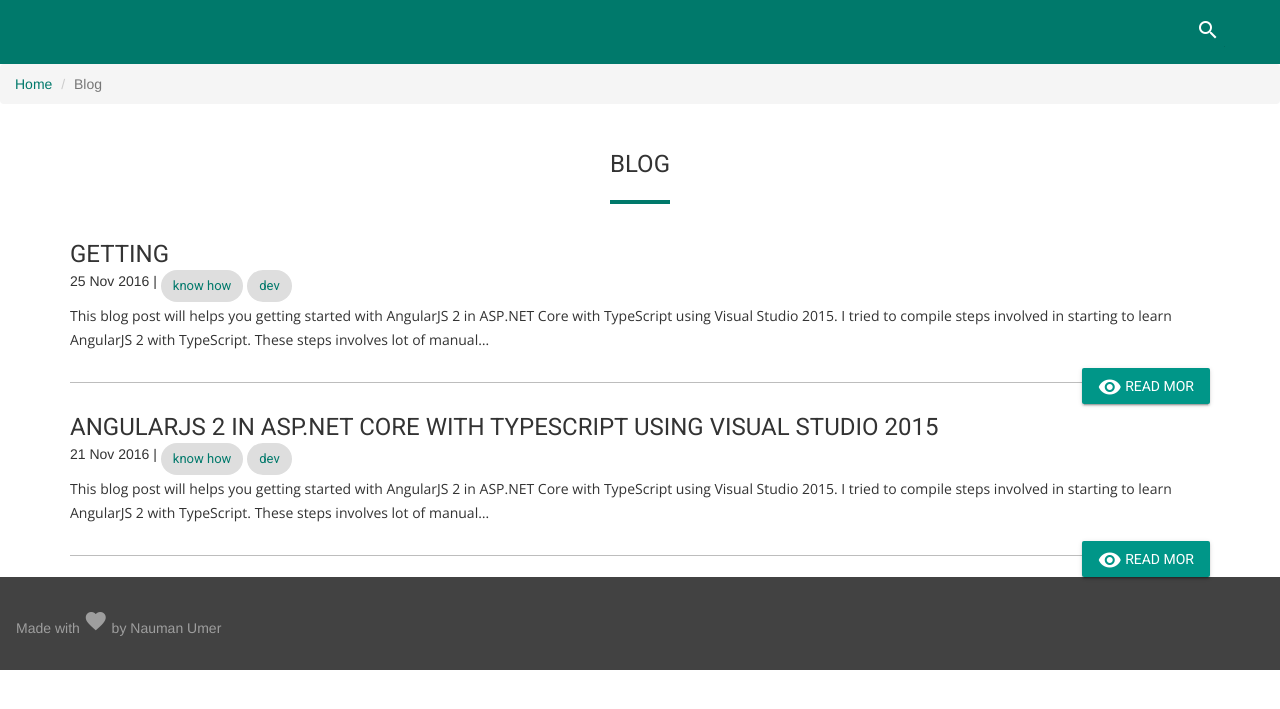
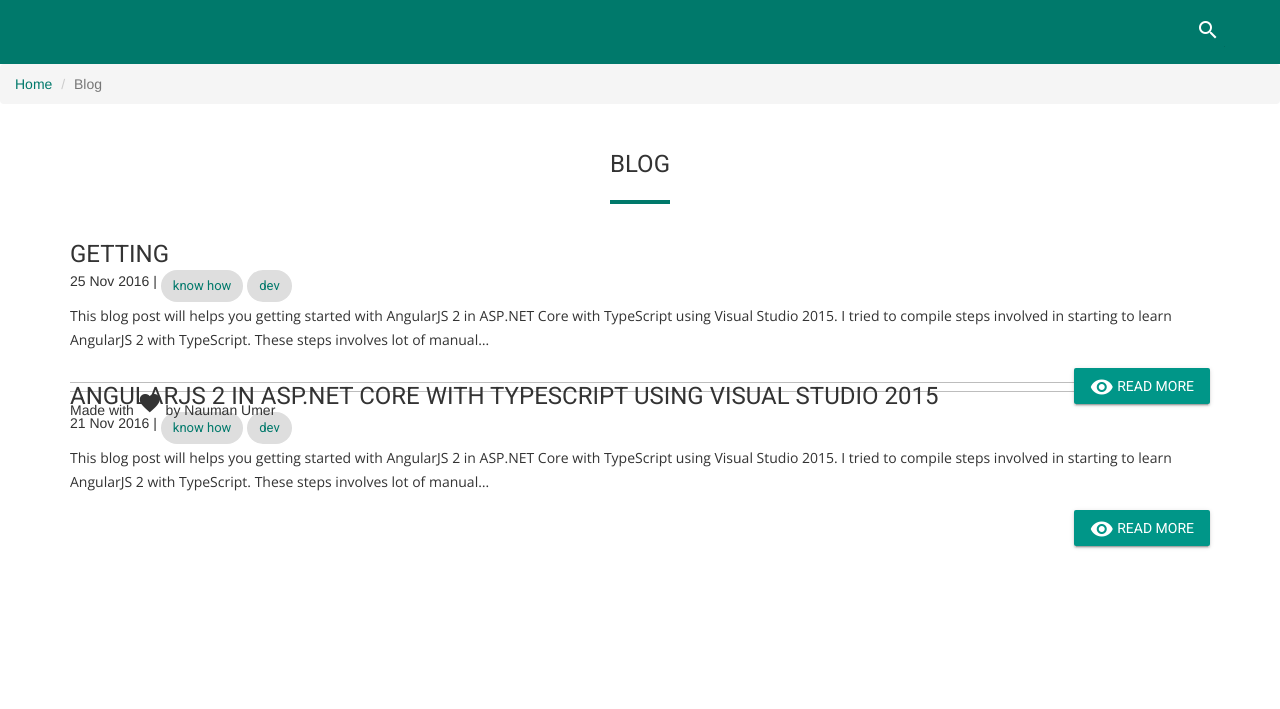
Before and after one commit to nmanumr/nmanumr.com, a Jekyll site: the page built from blog/index.html, in a window 1280 px wide. Shown: the top 709 px of the page. Built offline with Jekyll 4.4.1, drawn with Linux system fonts in a browser that asks for light colours; nearby versions of some CDN libraries; library files that are not in the unit come from our copies; the list of posts is cut into pages by our own code; comment, search, counter and statistics services are not loaded.

Commit message:
Update index.html

```diff
--- a/blog/index.html
+++ b/blog/index.html
@@ -38,10 +38,10 @@
     <article>
 
     <a class="pull-right mdl-button mdl-js-button mdl-button--primary mdl-button--raised mdl-js-ripple-effect" href="{{post.url}}">
-  <i class="material-icons">visibility</i> Read Mor
+  <i class="material-icons">visibility</i> Read More
 </a>
 </div>
-<div class="android-drawer-separator"></div>
+<div class="android-drawer-separator" style="margin:100px 0></div>
 
 {% endfor %}
 
```
